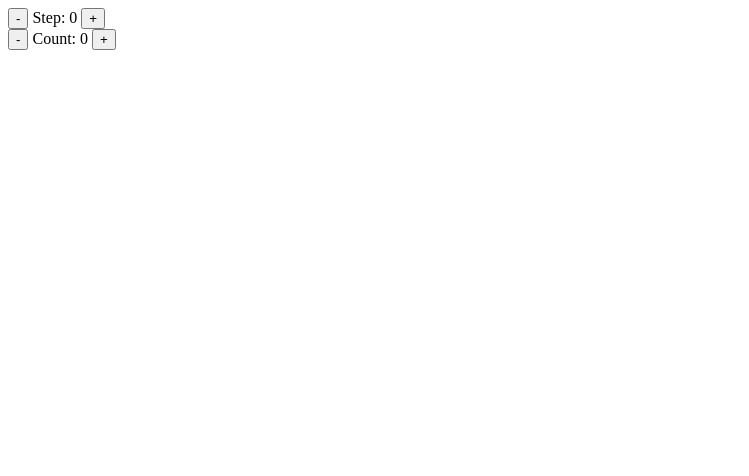
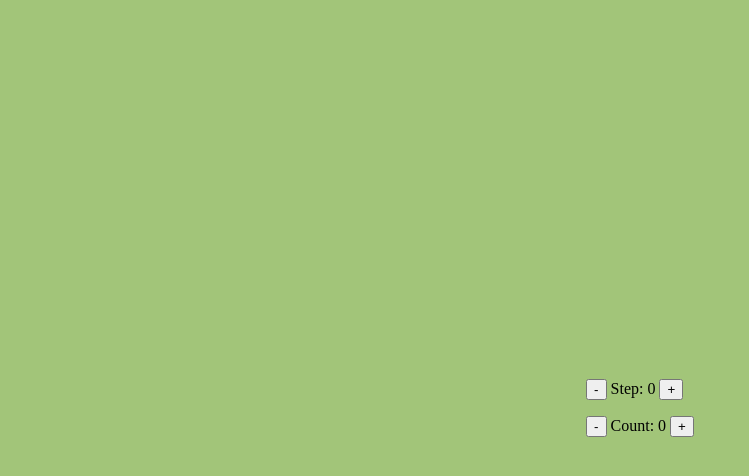
Before and after one commit to gabriele-andolina/date-counter, a React (Create React App) app: page / in a window 1280 px wide. Shown: the top 476 px of the page, without its empty margins (0-749 px from the left). Built offline with nearby package versions, Linux system fonts and the light colour scheme.

Commit message:
State: Added count state variable

```diff
--- a/src/App.js
+++ b/src/App.js
@@ -1,3 +1,6 @@
+import { useState } from "react";
+import "./style.css";
+
 function App() {
     return (
         <div>
@@ -7,17 +10,20 @@ function App() {
 }
 
 function Counter() {
+    const [count, setCount] = useState(0);
+
     return (
         <div>
-            <div>
-                <button>-</button>
+            <div className="step-div">
+                <button> - </button>
                 <span> Step: 0 </span>
-                <button>+</button>
+                <button> + </button>
             </div>
-            <div>
-                <button>-</button>
-                <span> Count: 0 </span>
-                <button>+</button>
+
+            <div className="count-div">
+                <button> - </button>
+                <span> Count: {count} </span>
+                <button> + </button>
             </div>
         </div>
     );
--- /dev/null
+++ b/src/style.css
@@ -0,0 +1,11 @@
+body {
+    height: 100vh;
+    background-color: #a2c579;
+    display: flex;
+    align-items: center;
+    justify-content: center;
+}
+
+.step-div {
+    margin-bottom: 1rem;
+}
```
